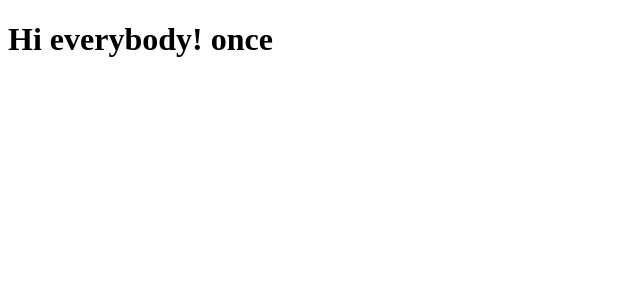
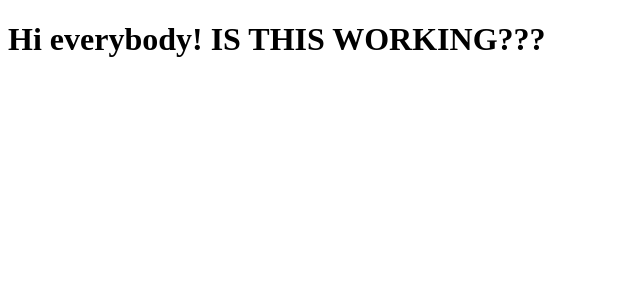
Before and after one commit to Obergfg/II1302-Projects_and_Project_Methods, a React (Create React App) app in the folder web-app/: page / in a window 1280 px wide. Shown: the top 300 px of the page, without its empty margins (0-640 px from the left). Built offline with nearby package versions, Linux system fonts and the light colour scheme; the HTML template or start-up script is replaced by a standard one.

Commit message:
firebase test

```diff
--- a/web-app/src/App.js
+++ b/web-app/src/App.js
@@ -3,7 +3,7 @@ import React from 'react';
 function App() {
   return (
     <div>
-      <h1>Hi everybody! once </h1>
+      <h1>Hi everybody! IS THIS WORKING??? </h1>
     </div>
   );
 }
```
Also changed, not shown: web-app/firebase.json (added), 1 other file (tests, documents, lock files or other folders).
